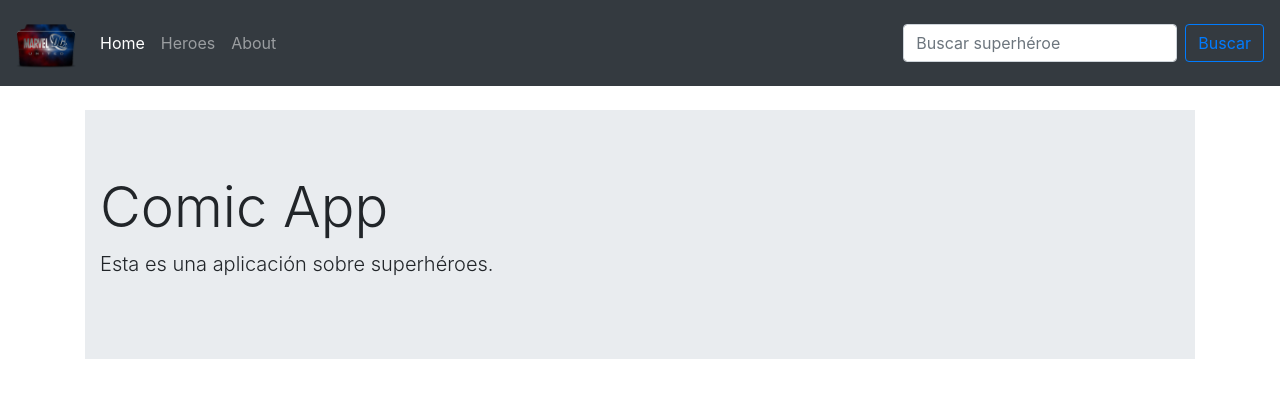
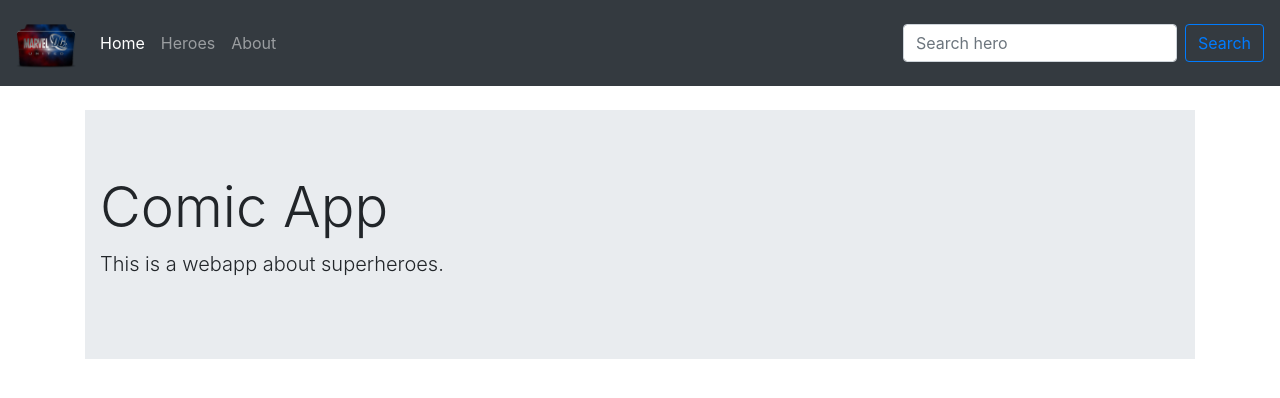
Before and after one commit to OmarVD-code/marvel-dc-comic, an Angular app: page /#/home in a window 1280 px wide. Shown: the top 398 px of the page. Built offline with nearby package versions, Linux system fonts and the light colour scheme.

Commit message:
translations

```diff
--- a/src/app/app.routes.ts
+++ b/src/app/app.routes.ts
@@ -10,8 +10,8 @@ const APP_ROUTES: Routes = [
     { path: 'home', component: HomeComponent },
     { path: 'about', component: AboutComponent},
     { path: 'heroes', component: HeroesComponent},
-    { path: 'heroes/heroe/:id', component: HeroeComponent},
-    { path: 'buscar/:term', component: BuscadorComponent},
+    { path: 'heroes/hero/:id', component: HeroeComponent},
+    { path: 'search/:term', component: BuscadorComponent},
     { path: '**', pathMatch: 'full', redirectTo:'home' }
 ];
 
--- a/src/app/components/about/about.component.html
+++ b/src/app/components/about/about.component.html
@@ -1,5 +1,5 @@
-<h1 class="animated fadeIn fast">Sobre Comic App</h1>
+<h1 class="animated fadeIn fast">About Comic App</h1>
 <hr>
 <p class="animated fadeIn">
-    Este es un sitio web que muestra algunos de los principales personajes de los cómics de Marvel y DC..
+    This is a website that portrays some of the main characters of comics from Marvel and DC.
 </p>
--- a/src/app/components/buscador/buscador.component.html
+++ b/src/app/components/buscador/buscador.component.html
@@ -1,4 +1,4 @@
-<h1>Resultados de la búsqueda: {{ term }}</h1>
+<h1>Results for search: {{ term }}</h1>
 <hr />
 <div class="card-columns animated fadeIn">
   <app-heroe-tarjeta [heroe]="heroe" [index]="heroe.heroId" *ngFor="let heroe of heroes"></app-heroe-tarjeta>
@@ -6,6 +6,6 @@
 
 <div *ngIf="heroes.length == 0" class="animated fadeIn fast">
   <div class="alert alert-info" role="alert">
-    No hay resultados para la búsqueda: {{ term }}
+    No results for search: {{ term }}
   </div>
 </div>
--- a/src/app/components/heroe-tarjeta/heroe-tarjeta.component.ts
+++ b/src/app/components/heroe-tarjeta/heroe-tarjeta.component.ts
@@ -16,6 +16,6 @@ export class HeroeTarjetaComponent implements OnInit {
   }
 
   verHeroe(){
-    this.router.navigate(['/heroes/heroe',this.index]);
+    this.router.navigate(['/heroes/hero',this.index]);
   }
 }
--- a/src/app/components/heroe/heroe.component.html
+++ b/src/app/components/heroe/heroe.component.html
@@ -7,7 +7,7 @@
   <div class="col-md-4">
     <img [src]="heroe.image" [alt]="heroe.name" class="img-fluid" />
     <a [routerLink]="['/heroes']" class="btn btn-outline-danger btn-block mt-3"
-      >Regresar</a
+      >Back</a
     >
   </div>
   <div class="col-md-8">
--- a/src/app/components/heroes/heroes.component.html
+++ b/src/app/components/heroes/heroes.component.html
@@ -1,4 +1,4 @@
-<h1>Superhéroes <small>Marvel y DC</small></h1>
+<h1>Superheroes <small>Marvel & DC</small></h1>
 <hr />
 <div class="card-columns animated fadeIn">
   <!--*ngFor="let heroe of heroes; let i = index"-->
--- a/src/app/components/heroes/heroes.component.ts
+++ b/src/app/components/heroes/heroes.component.ts
@@ -19,7 +19,7 @@ export class HeroesComponent implements OnInit {
   }
 
   verHeroe(idx: String) {
-    this.router.navigate(['/heroes/heroe', idx]);
+    this.router.navigate(['/heroes/hero', idx]);
   }
 
 }
--- a/src/app/components/home/home.component.html
+++ b/src/app/components/home/home.component.html
@@ -1,6 +1,6 @@
 <div class="jumbotron jumbotron-fluid animated fadeIn fast">
     <div class="container">
       <h1 class="display-4">Comic App</h1>
-      <p class="lead">Esta es una aplicación sobre superhéroes.</p>
+      <p class="lead">This is a webapp about superheroes.</p>
     </div>
   </div>
--- a/src/app/components/shared/navbar/navbar.component.html
+++ b/src/app/components/shared/navbar/navbar.component.html
@@ -33,13 +33,13 @@
       <input
         class="form-control mr-sm-2"
         type="search"
-        placeholder="Buscar superhéroe"
+        placeholder="Search hero"
         aria-label="Search"
         (keyup.enter)="buscarHeroe(buscarTexto.value)"
         #buscarTexto
       />
       <button class="btn btn-outline-primary my-2 my-sm-0" type="button" (click)="buscarHeroe(buscarTexto.value)">
-        Buscar
+        Search
       </button>
     </form>
   </div>
--- a/src/app/components/shared/navbar/navbar.component.ts
+++ b/src/app/components/shared/navbar/navbar.component.ts
@@ -13,7 +13,7 @@ export class NavbarComponent implements OnInit {
   }
 
   buscarHeroe(term: string){
-    this.router.navigate(['/buscar', term]);
+    this.router.navigate(['/search', term]);
   }
 
 }
```
Also changed, not shown: 1 other file (tests, documents, lock files or other folders).
